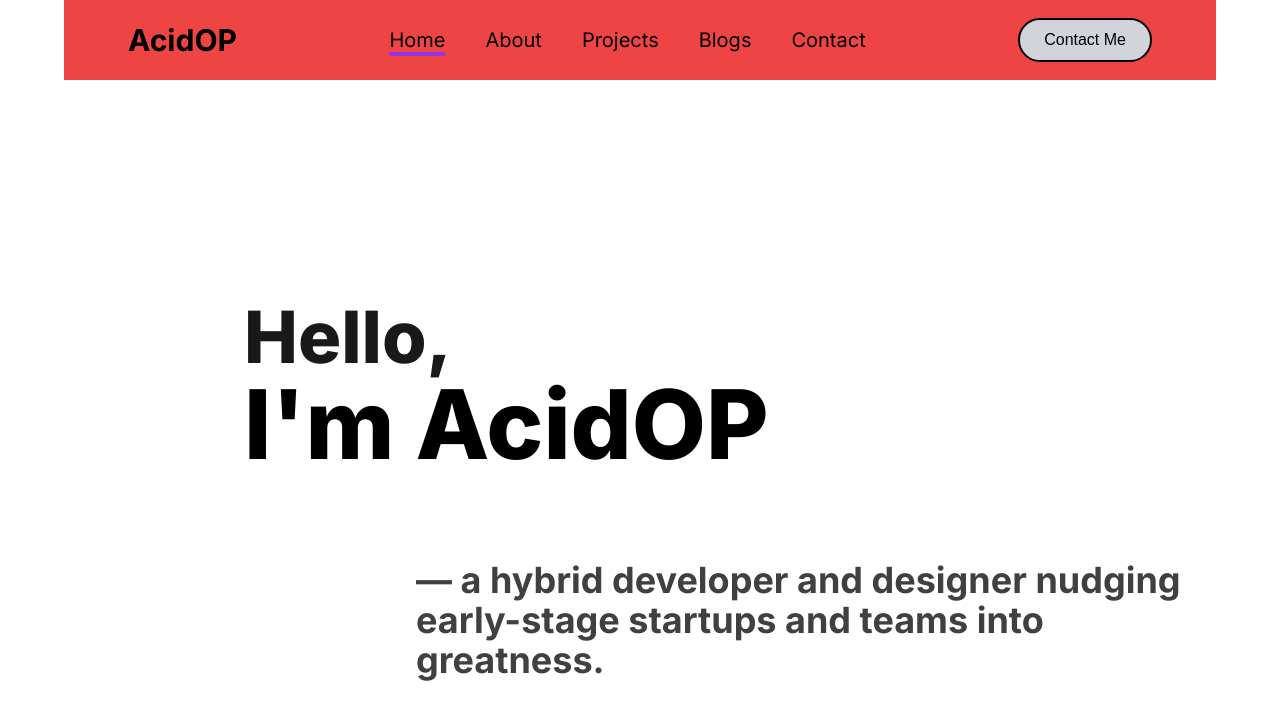
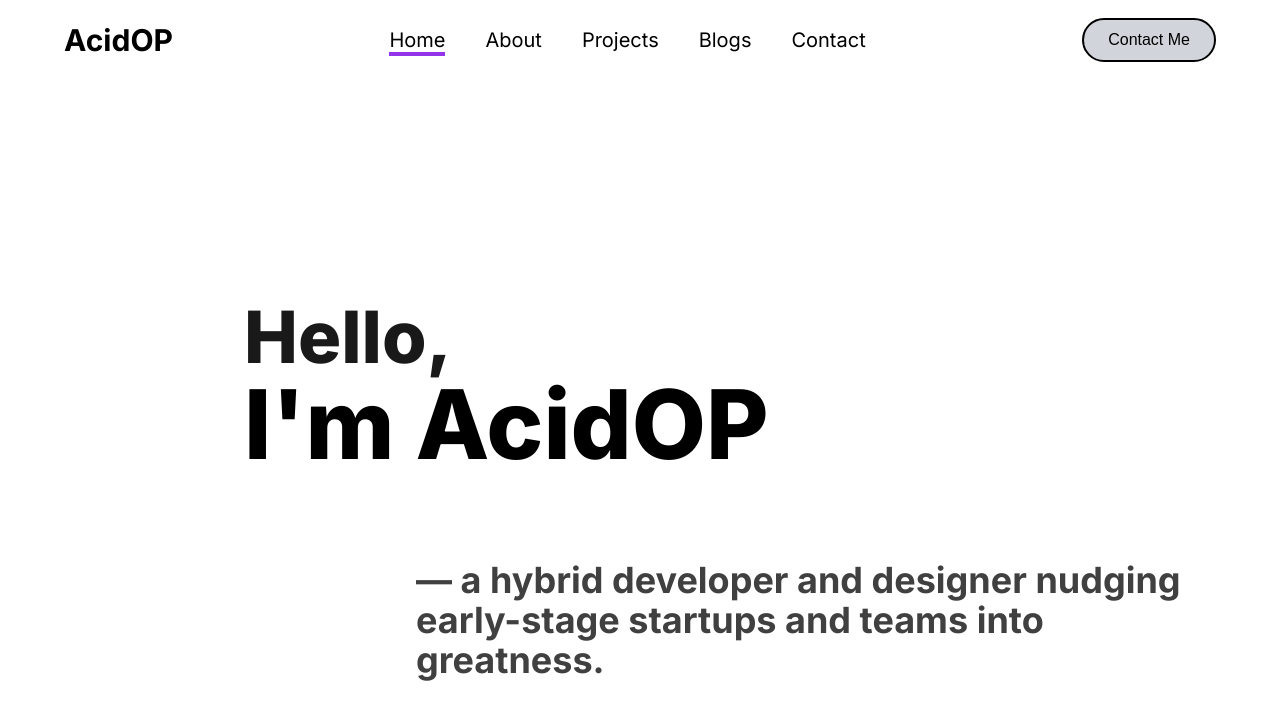
Before and after one commit to AcidOP/portfolio, a Next.js app: page / in a window 1280 px wide. Shown: the top 720 px of the page. Built offline with nearby package versions, Linux system fonts and the light colour scheme; a web font is replaced by a local one.

Commit message:
fix: accidentally pushed nav with red background

```diff
--- a/src/components/Navbar/Navbar.tsx
+++ b/src/components/Navbar/Navbar.tsx
@@ -10,7 +10,7 @@ const body = Suez_One({ subsets: ['latin'], weight: '400' });
 
 const Navbar = () => {
   return (
-    <nav className='sticky top-0 mx-auto flex h-20 w-full items-center justify-between bg-red-500 px-5 lg:px-16'>
+    <nav className='sticky top-0 mx-auto flex h-20 w-full items-center justify-between'>
       <div className='text-3xl font-bold'>
         <Link href='/'>{config.name}</Link>
       </div>
```
